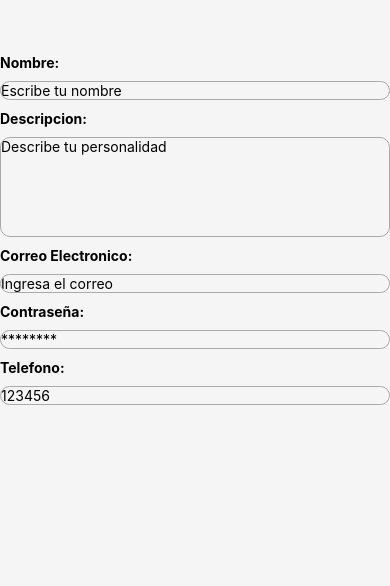
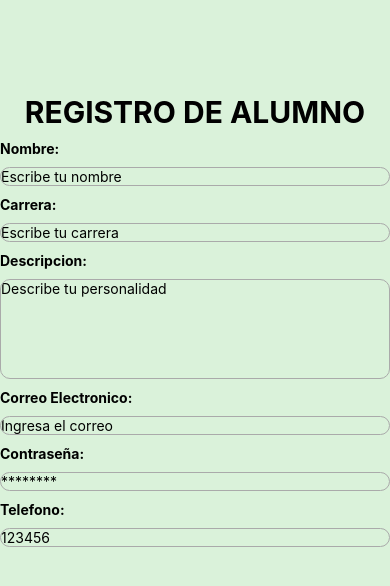
Before and after one commit to Anakimberly/PROYECTOEXPO, a React Native app: screen / in a window 390 px wide. Shown: the top 586 px of the page. Built offline with nearby package versions, Linux system fonts and the light colour scheme.

Commit message:
se le agrego un input desabilitado al formulario y modifique la parte del titulo agregandole un paddingtop

```diff
--- a/src/pages/Formulario.js
+++ b/src/pages/Formulario.js
@@ -3,8 +3,11 @@ import { Platform, StatusBar, StyleSheet,SafeAreaView, Text,TextInput } from "re
 export const Formulario = () => {
   return (
    <SafeAreaView style={ style.mainS}>
+   <Text style={style.title}>REGISTRO DE ALUMNO</Text>
    <Text style ={style.label}>Nombre:</Text>
 <TextInput style ={style.input} placeholder="Escribe tu nombre"/>
+<Text style ={style.label}>Carrera:</Text>
+<TextInput editable={false} style ={style.input} placeholder="Escribe tu carrera"/>
  <Text style ={style.label}>Descripcion:</Text>
 <TextInput multiline={true} numberOfLines={4} style ={[style.input,style.textArea]} placeholder="Describe tu personalidad"/>
  <Text style ={style.label}>Correo Electronico:</Text>
@@ -22,10 +25,17 @@ export const Formulario = () => {
   const style = StyleSheet.create({
       mainS:{
           flex:1,
-          backgroundColor: '#f5f5f5ff',
+          backgroundColor: '#daf2daff',
           paddingTop: Platform.OS === 'android' ? StatusBar.currentHeigth:44,
           padding: 16
         },
+         title:{
+        paddingTop:30,
+        fontSize: 30,
+        fontWeight: 'bold',
+        marginTop: 20,
+        textAlign:'center'
+    },
         label:{
 fontWeight: 'bold',
 marginTop:10,
```
